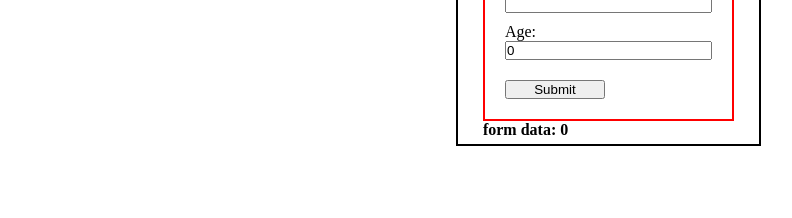
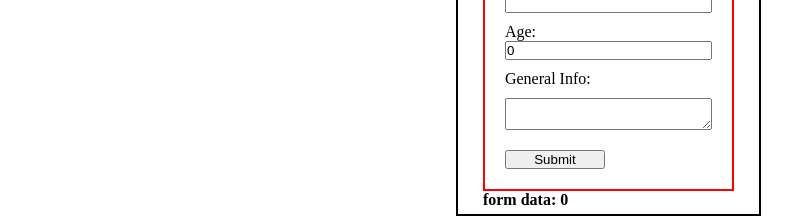
Before and after one commit to Yasin-Horani/react-for-fun, a React (Create React App) app: page / in a window 1280 px wide. Shown: the part 835-1053 px from the top of the page, without its empty margins (243-1035 px from the left). Before the commit the page ends 1001 px from the top, so only its background shows below. Built offline with nearby package versions, Linux system fonts and the light colour scheme.

Commit message:
add textarea

```diff
--- a/src/components/MyForm.tsx
+++ b/src/components/MyForm.tsx
@@ -5,6 +5,7 @@ function MyForm() {
     name: "",
     email: "",
     age: 0,
+    generalInfo: "",
   });
 
   return (
@@ -56,13 +57,23 @@ function MyForm() {
             }
           />
         </label>
+        <label style={{ display: "flex", flexDirection: "column" }}>
+          General Info:
+        </label>
+        <textarea
+            name="generalInfo"
+            value={formInput.generalInfo}
+            onChange={(e) =>
+              setFormInput({ ...formInput, generalInfo: e.target.value })
+            }
+          ></textarea>
         <button style={{ width: "100px", marginTop: "10px" }} type="submit">
           Submit
         </button>
       </form>
       <strong>
         form data:
-        {formInput.name} {formInput.email} {formInput.age}
+        {formInput.name} {formInput.email} {formInput.age} {formInput.generalInfo}
       </strong>
     </>
   );
```
